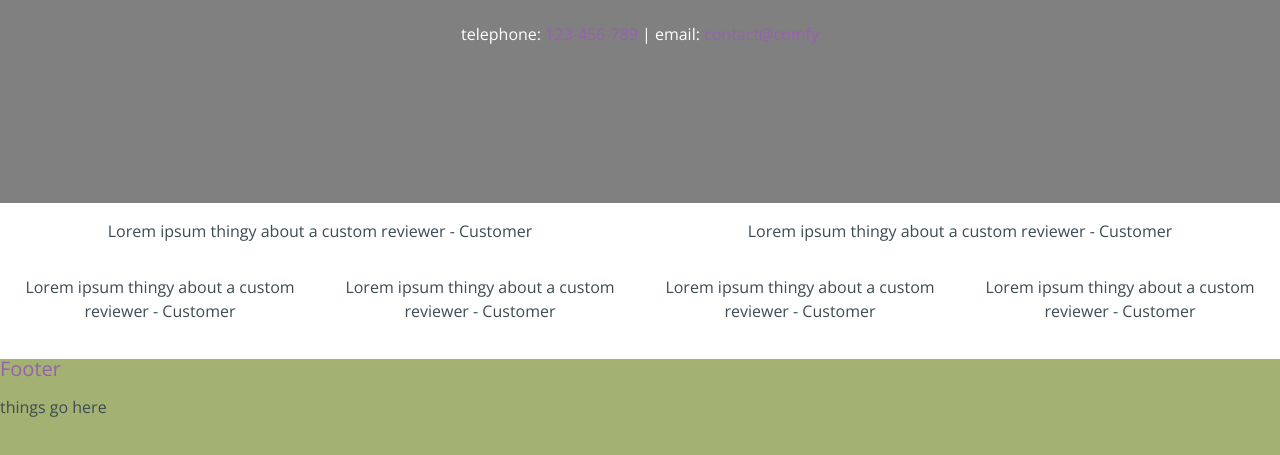
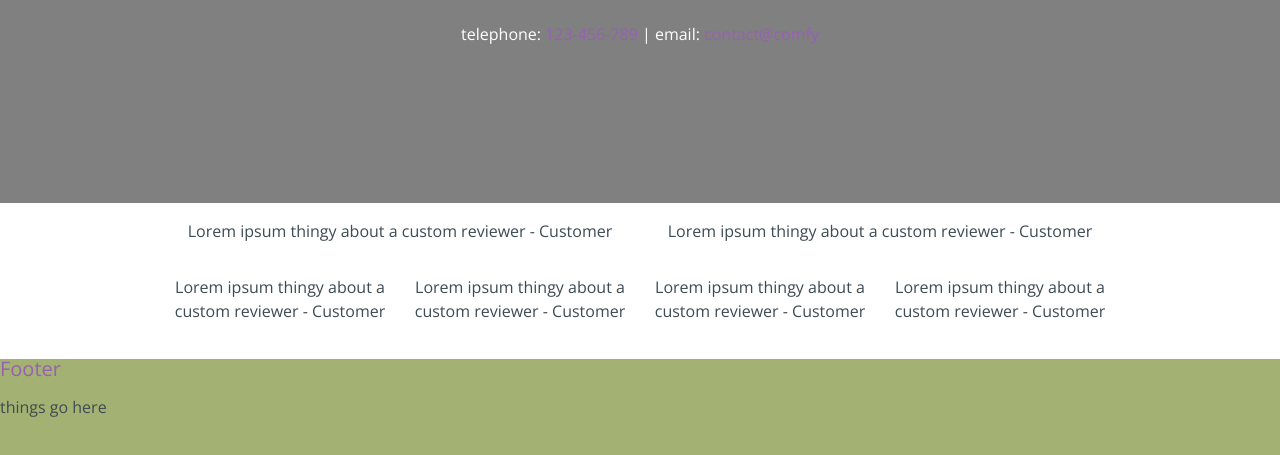
Before and after one commit to sfu-pflau/P02, a website: page app/index.html in a window 1280 px wide. Shown: the part 341-796 px from the top of the page. Drawn offline with nearby package versions, Linux system fonts and the light colour scheme.

Commit message:
Layout changes
containers now have a max-width of 960px and are auto-centered, does not center content

```diff
--- a/app/css/main.css
+++ b/app/css/main.css
@@ -90,7 +90,9 @@ li {
 /* Containers*/
 
 .container{
-  	min-height: 10px;
+  	max-width: 960px;
+    margin-left: auto;
+    margin-right: auto;
 }
 
 .container:after, .container:before {
```
